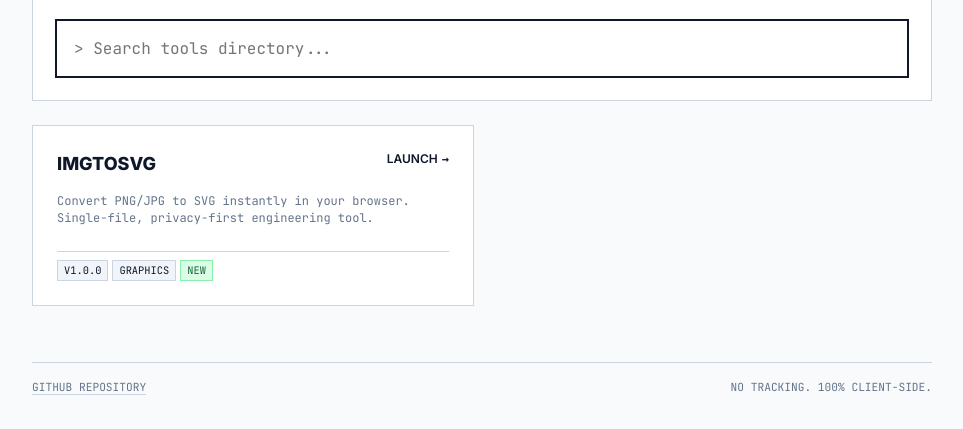
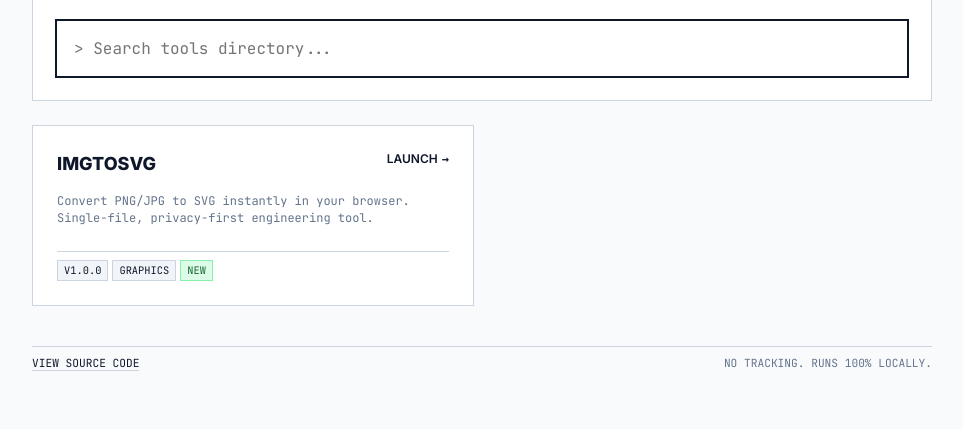
Before and after one commit to malsuryc/tools, a plain HTML site: page index.html in a window 1280 px wide. Shown: the part 117-546 px from the top of the page, without its empty margins (158-1121 px from the left). Drawn offline with Linux system fonts and the light colour scheme.

Commit message:
style: refine footer to fit overall structure

```diff
--- a/index.html
+++ b/index.html
@@ -215,25 +215,26 @@
 
         /* --- Footer --- */
         .hub-footer {
-            margin-top: 2rem;
-            text-align: center;
-            font-family: var(--font-mono);
+            margin-top: var(--space-md);
+            padding-top: var(--space-sm);
+            border-top: 1px solid var(--c-border);
+            display: flex;
+            justify-content: space-between;
             font-size: 0.7rem;
             color: var(--c-text-sub);
+            font-family: var(--font-mono);
             width: 100%;
             max-width: 900px;
-            border-top: 1px solid var(--c-border);
-            padding-top: var(--space-md);
-            display: flex;
-            justify-content: space-between;
         }
 
         .hub-footer a {
+            color: var(--c-text-main);
+            text-decoration: none;
             border-bottom: 1px solid var(--c-border);
         }
         .hub-footer a:hover {
-            color: var(--c-text-main);
-            border-color: var(--c-text-main);
+            background: var(--c-text-main);
+            color: var(--c-text-inverse);
         }
 
         @media (max-width: 600px) {
@@ -270,10 +271,10 @@
         <!-- Footer -->
         <footer class="hub-footer">
             <div>
-                <a href="https://github.com/malsuryc/tools" target="_blank">GITHUB REPOSITORY</a>
+                <a href="https://github.com/malsuryc/tools" target="_blank">VIEW SOURCE CODE</a>
             </div>
             <div>
-                NO TRACKING. 100% CLIENT-SIDE.
+                NO TRACKING. RUNS 100% LOCALLY.
             </div>
         </footer>
     </div>
```
